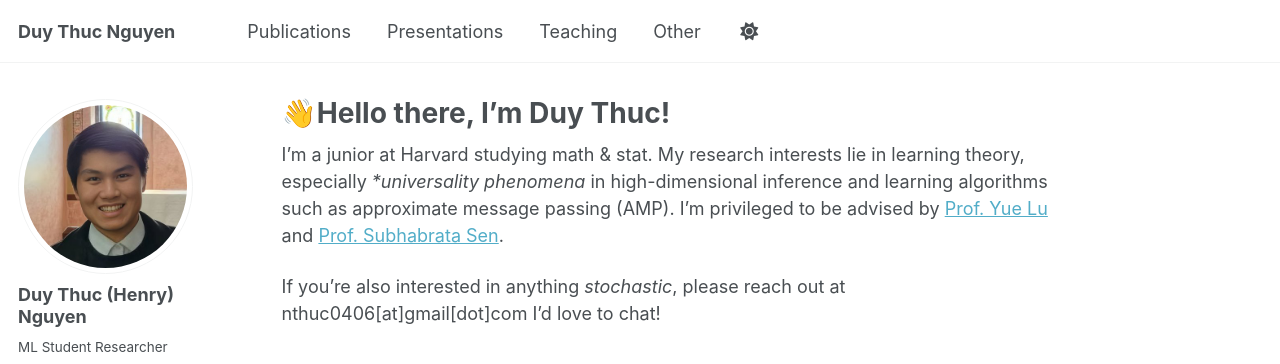
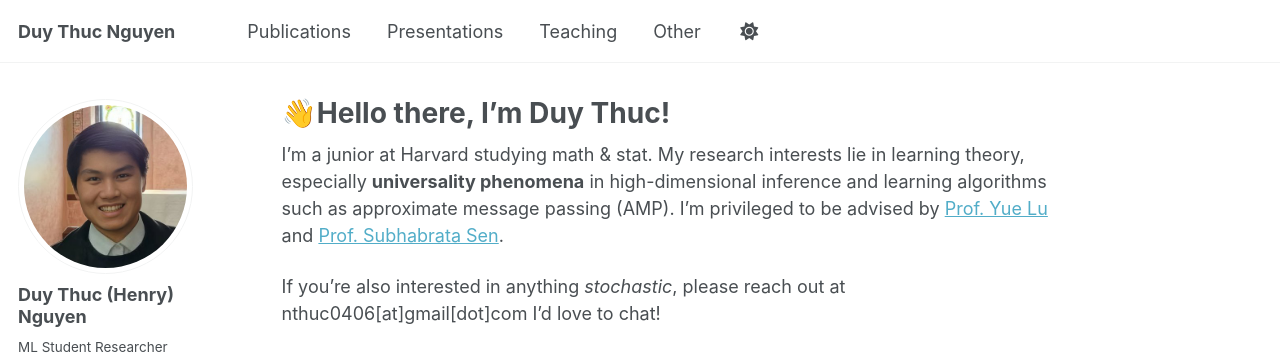
Before and after one commit to duythucnguyen/duythucnguyen.github.io, a Jekyll site: the page built from _pages/about.md, in a window 1280 px wide. Shown: the top 364 px of the page. Built offline with Jekyll 4.4.1, drawn with Linux system fonts in a browser that asks for light colours; some web fonts are replaced; a script that is not in the unit is left out.

```diff
--- a/_pages/about.md
+++ b/_pages/about.md
@@ -7,6 +7,6 @@ redirect_from:
   - /about.html
 ---
 
-I'm a junior at Harvard studying math & stat. My research interests lie in learning theory, especially **universality phenomena* in high-dimensional inference and learning algorithms such as approximate message passing (AMP). I'm privileged to be advised by [Prof. Yue Lu](https://lu.seas.harvard.edu/) and [Prof. Subhabrata Sen](https://sites.harvard.edu/sus977/).<br>
+I'm a junior at Harvard studying math & stat. My research interests lie in learning theory, especially **universality phenomena** in high-dimensional inference and learning algorithms such as approximate message passing (AMP). I'm privileged to be advised by [Prof. Yue Lu](https://lu.seas.harvard.edu/) and [Prof. Subhabrata Sen](https://sites.harvard.edu/sus977/).<br>
 
 If you're also interested in anything _stochastic_, please reach out at nthuc0406[at]gmail[dot]com I'd love to chat!
```
